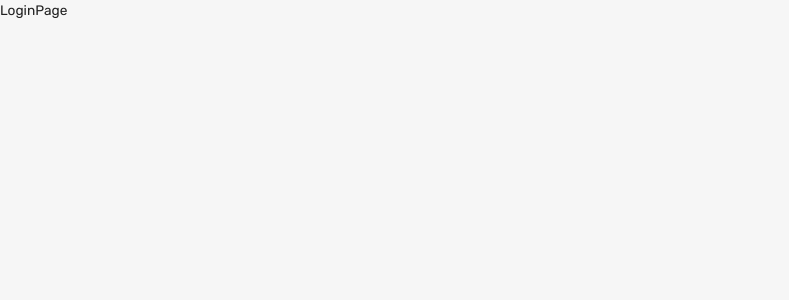
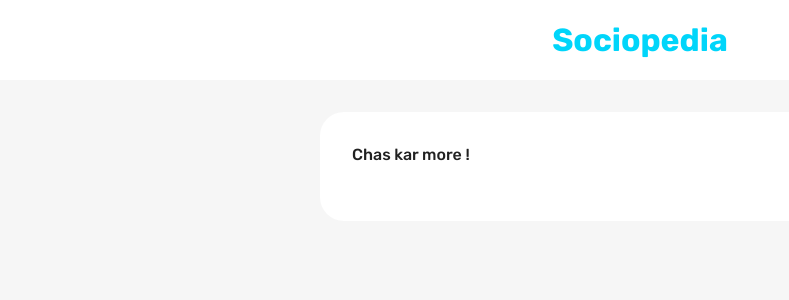
Before and after one commit to P0rkyxd/Eshop, a React (Create React App) app in the folder client/: page / in a window 1280 px wide. Shown: the top 300 px of the page, without its empty margins (0-789 px from the left). Built offline with nearby package versions, Linux system fonts and the light colour scheme.

Commit message:
adding logout

```diff
--- /dev/null
+++ b/client/src/scenes/loginPage/Form.jsx
@@ -0,0 +1,87 @@
+import { useState } from "react";
+import {
+  Box,
+  Button,
+  TextField,
+  useMediaQuery,
+  Typography,
+  useTheme,
+} from "@mui/material";
+
+import { EditOutLinedIcon } from "@mui/icons-material/EditOutlined";
+import { Formik } from "formik";
+import * as yup from "yup";
+import { useNavigate } from "react-router-dom";
+import { useDispatch } from "react-redux";
+import { setLogin } from "state";
+import Dropzone from "react-dropzone";
+import FlexBetween from "components/FlexBetween";
+
+const registerSchema = yup.object().shape({
+  firstName: yup.string().required("required"),
+  lastName: yup.string().required("required"),
+  email: yup.string().email("invalid email").required("required"),
+  password: yup.string().required("required"),
+  location: yup.string().required("required"),
+  occupation: yup.string().required("required"),
+  picture: yup.string().required("required"),
+});
+
+const loginSchema = yup.object().shape({
+  email: yup.string().email("invalid email").required("required"),
+  password: yup.string().required("required"),
+});
+
+const initialValuesRegister = {
+  firstName: "",
+  lastName: "",
+  email: "",
+  passowrd: "",
+  location: "",
+  occupation: "",
+  picture: "",
+};
+const initialValuesLogin = {
+  email: "",
+  password: "",
+};
+const Form = () => {
+  const [pageType, setPageType] = useState("login");
+  const { pallette } = useTheme();
+  const dispatch = useDispatch();
+  const navigate = useNavigate();
+  const isNonMobile = useMediaQuery("(min-width:600px)");
+  const isLogin = pageType === "login";
+  const isRegister = pageType === "register";
+
+  const handleFormSubmit = async (values, onSubmitProps) => {};
+
+  return (
+    <Formik
+      onSubmit={handleFormSubmit}
+      initialValues={isLogin ? initialValuesLogin : initialValuesRegister}
+      validationSchema={isLogin ? loginSchema : registerSchema}
+    >
+      {({
+        values,
+        errors,
+        touched,
+        handleBlur,
+        handleChange,
+        handleSubmit,
+        setFieldValue,
+        resetForm,
+      }) => (
+        <form onSubmit={handleSubmit}>
+          <Box
+            display="grid"
+            gap="30px"
+            gridTemplateColumns="repeat(4, minmax(0, 1fr))"
+          ></Box>
+        </form>
+      )}
+    </Formik>
+  );
+};
+
+export default Form;
--- a/client/src/scenes/loginPage/index.jsx
+++ b/client/src/scenes/loginPage/index.jsx
@@ -1,6 +1,35 @@
+import { Box, Typography, useTheme, useMediaQuery } from "@mui/material";
+import Form from "./Form";
 
 const LoginPage = () => {
-    return (<div>LoginPage</div>)
-}
+  const theme = useTheme();
+  const isNonMobileScreens = useMediaQuery("(min-width: 1000px)");
+
+  return (
+    <Box>
+      <Box
+        width="100%"
+        backgroundColor={theme.palette.background.alt}
+        p="1rem 6%"
+        textAlign="center"
+      >
+        <Typography fontWeight="bold" fontSize="32px" color="primary">
+          Sociopedia
+        </Typography>
+      </Box>
+      <Box
+        width={isNonMobileScreens ? "50%" : "93%"}
+        p="2rem"
+        m="2rem auto"
+        borderRadius="1.5rem"
+        backgroundColor={theme.palette.background.alt}
+      >
+        <Typography fontWeight="500" variant="h5" sx={{ mb: "1.5rem" }}>
+          Chas kar more !
+        </Typography>
+      </Box>
+    </Box>
+  );
+};
 
 export default LoginPage;
```
